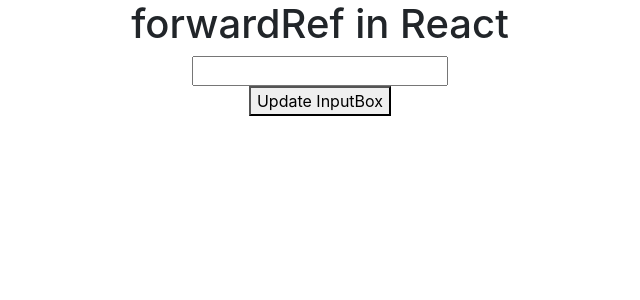
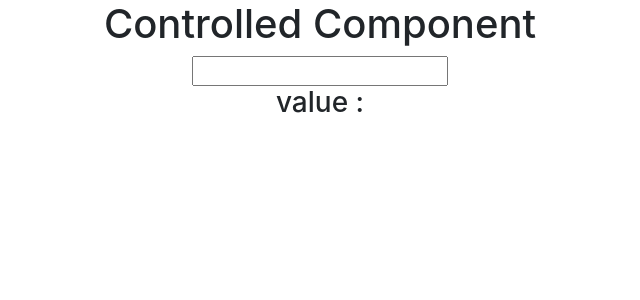
Before and after one commit to pranjali1210/React, a React (Create React App) app: page / in a window 1280 px wide. Shown: the top 300 px of the page, without its empty margins (320-960 px from the left). Built offline with nearby package versions, Linux system fonts and the light colour scheme; the HTML template or start-up script is replaced by a standard one.

Commit message:
Controlled component in ReactJS

```diff
--- a/src/App.js
+++ b/src/App.js
@@ -1,22 +1,16 @@
 import './App.css';
-import React,{useRef} from 'react';
+import React,{useState} from 'react';
 import User from './User';
 function App()
 {
-    let inputRef=useRef(null)
-    function updateInput()
-    {
-      inputRef.current.value="10000"
-      inputRef.current.style.color="red"
-      inputRef.current.focus()
-    }
-  return(
-    <div className='App'>
-      <h1>forwardRef in React</h1>
-      <User ref={inputRef}/>
-      <button onClick={updateInput}>Update InputBox</button>
-    </div>
-  )
+  let [val,setVal]=useState("")
+    return(
+      <div className='App'>
+        <h1>Controlled Component</h1>
+        <input type='text' value={val} onChange={(e)=>setVal(e.target.value)}/>
+        <h3>value : {val}</h3>
+      </div>
+    )
 }
 
 export default App
```
